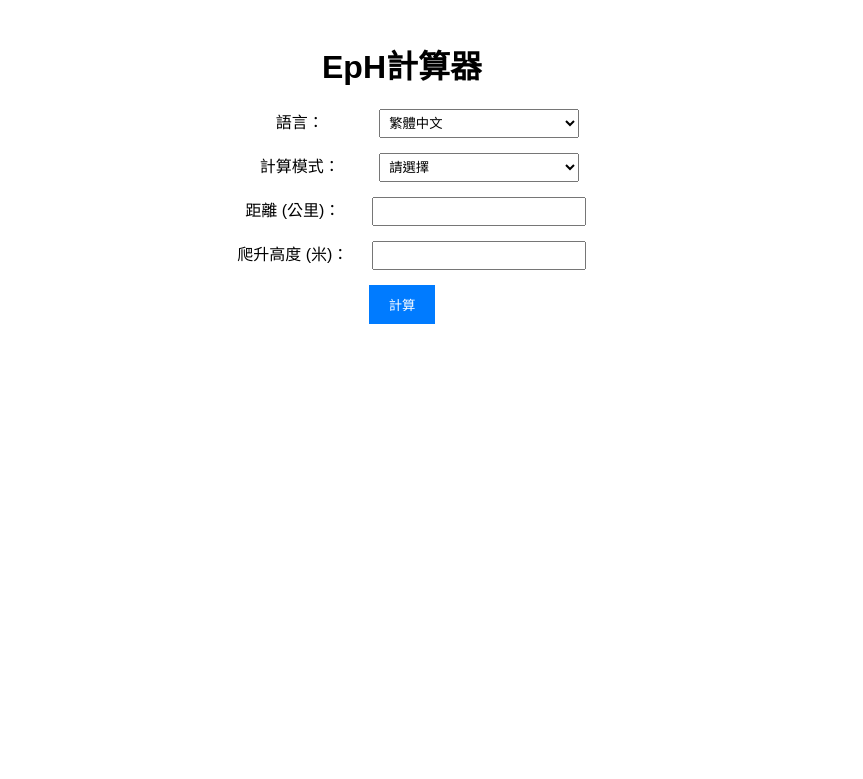
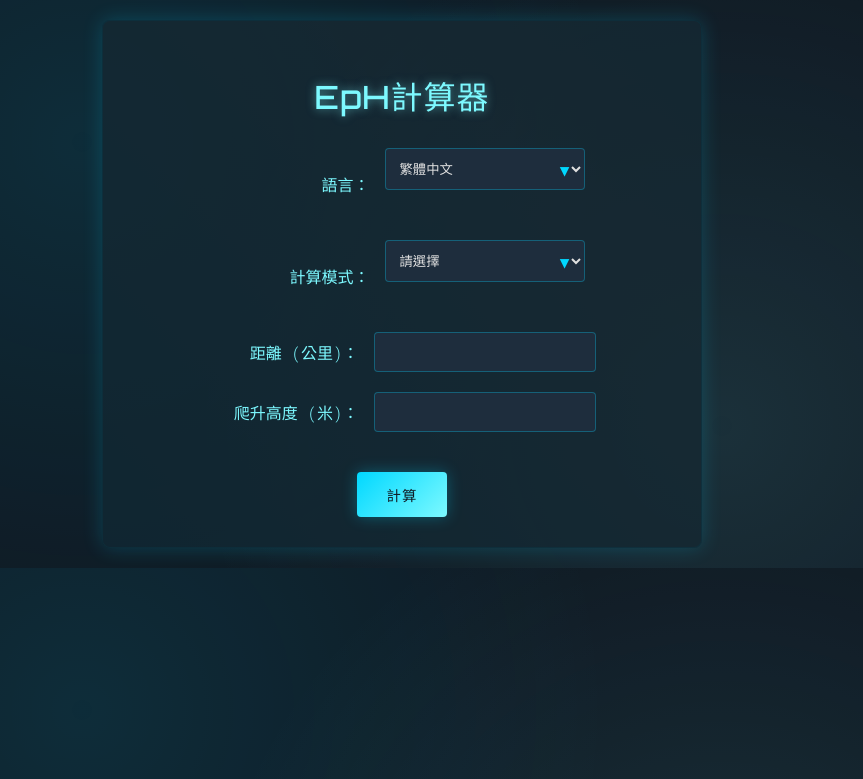
Before and after one commit to yung00000/EpH, a Flask app: page / in a window 1280 px wide. Shown: the top 779 px of the page, without its empty margins (238-1101 px from the left). Run offline with Flask 3, Linux system fonts and the light colour scheme.

Commit message:
Enhance index.html with improved styling, animations, and layout adjustments for better user experience

```diff
--- a/templates/index.html
+++ b/templates/index.html
@@ -4,43 +4,173 @@
     <meta charset="UTF-8">
     <meta name="viewport" content="width=device-width, initial-scale=1.0">
     <title>{{ translations.title }}</title>
+    <link href="https://fonts.googleapis.com/css2?family=Orbitron:wght@400;500;700&family=Roboto+Mono:wght@300;400;500&display=swap" rel="stylesheet">
     <style>
+        :root {
+            --primary-color: #0f1923;
+            --secondary-color: #1e2d3d;
+            --accent-color: #00d8ff;
+            --text-color: #e0e0e0;
+            --highlight-color: #7df9ff;
+            --error-color: #ff3860;
+        }
+
         body {
-            font-family: Arial, sans-serif;
+            font-family: 'Roboto Mono', monospace;
+            background-color: var(--primary-color);
+            color: var(--text-color);
             max-width: 600px;
             margin: 0 auto;
             padding: 20px;
+            background-image:
+                radial-gradient(circle at 25% 25%, rgba(0, 216, 255, 0.1) 0%, transparent 50%),
+                radial-gradient(circle at 75% 75%, rgba(125, 249, 255, 0.1) 0%, transparent 50%);
         }
+
         .container {
             text-align: center;
+            padding: 30px;
+            background-color: rgba(15, 25, 35, 0.8);
+            border-radius: 8px;
+            box-shadow: 0 0 20px rgba(0, 216, 255, 0.2);
+            border: 1px solid rgba(0, 216, 255, 0.1);
+            position: relative;
+            overflow: hidden;
         }
+
+        .container::before {
+            content: "";
+            position: absolute;
+            top: -2px;
+            left: -2px;
+            right: -2px;
+            bottom: -2px;
+            z-index: -1;
+            background: linear-gradient(45deg, var(--accent-color), var(--highlight-color), var(--accent-color));
+            background-size: 200% 200%;
+            animation: gradient 8s ease infinite;
+            border-radius: 10px;
+            opacity: 0.3;
+        }
+
+        @keyframes gradient {
+            0% { background-position: 0% 50%; }
+            50% { background-position: 100% 50%; }
+            100% { background-position: 0% 50%; }
+        }
+
+        h1 {
+            font-family: 'Orbitron', sans-serif;
+            color: var(--highlight-color);
+            text-shadow: 0 0 10px rgba(125, 249, 255, 0.5);
+            margin-bottom: 30px;
+            letter-spacing: 1px;
+            font-weight: 500;
+        }
+
         .form-group {
-            margin: 15px 0;
+            margin: 20px 0;
+            display: flex;
+            align-items: center;
+            justify-content: center;
         }
+
         label {
             display: inline-block;
             width: 150px;
+            text-align: right;
+            margin-right: 15px;
+            color: var(--highlight-color);
+            font-weight: 300;
         }
+
         input, select {
-            padding: 5px;
+            padding: 10px;
             width: 200px;
+            background-color: var(--secondary-color);
+            border: 1px solid rgba(0, 216, 255, 0.3);
+            color: var(--text-color);
+            font-family: 'Roboto Mono', monospace;
+            border-radius: 4px;
+            transition: all 0.3s ease;
         }
+
+        input:focus, select:focus {
+            outline: none;
+            border-color: var(--accent-color);
+            box-shadow: 0 0 10px rgba(0, 216, 255, 0.3);
+        }
+
+        input::placeholder {
+            color: #6b7c8d;
+        }
+
         button {
-            padding: 10px 20px;
-            background-color: #007BFF;
-            color: white;
+            padding: 12px 30px;
+            background: linear-gradient(135deg, var(--accent-color), var(--highlight-color));
+            color: var(--primary-color);
             border: none;
             cursor: pointer;
+            font-family: 'Orbitron', sans-serif;
+            font-weight: 500;
+            letter-spacing: 1px;
+            border-radius: 4px;
+            margin-top: 20px;
+            transition: all 0.3s ease;
+            box-shadow: 0 0 15px rgba(0, 216, 255, 0.3);
+            text-transform: uppercase;
+            font-size: 0.9em;
         }
+
         button:hover {
-            background-color: #0056b3;
+            transform: translateY(-2px);
+            box-shadow: 0 0 20px rgba(0, 216, 255, 0.5);
         }
+
         .result, .error {
-            margin-top: 20px;
+            margin-top: 30px;
+            padding: 15px;
+            border-radius: 4px;
             font-weight: bold;
+            font-family: 'Roboto Mono', monospace;
+            animation: fadeIn 0.5s ease;
         }
+
+        @keyframes fadeIn {
+            from { opacity: 0; transform: translateY(10px); }
+            to { opacity: 1; transform: translateY(0); }
+        }
+
+        .result {
+            background-color: rgba(0, 216, 255, 0.1);
+            border: 1px solid var(--accent-color);
+            color: var(--highlight-color);
+            text-shadow: 0 0 5px rgba(125, 249, 255, 0.3);
+        }
+
         .error {
-            color: red;
+            background-color: rgba(255, 56, 96, 0.1);
+            border: 1px solid var(--error-color);
+            color: var(--error-color);
+        }
+
+        .glow {
+            text-shadow: 0 0 8px currentColor;
+        }
+
+        .mode-selector {
+            position: relative;
+            margin-bottom: 30px;
+        }
+
+        .mode-selector::after {
+            content: "▼";
+            position: absolute;
+            right: 15px;
+            top: 50%;
+            transform: translateY(-50%);
+            color: var(--accent-color);
+            pointer-events: none;
         }
     </style>
 </head>
@@ -50,20 +180,24 @@
         <form method="GET" action="/">
             <div class="form-group">
                 <label for="lang">{{ translations.language_label }}</label>
+                <div class="mode-selector">
                     <select name="lang" id="lang" onchange="this.form.submit()">
                         <option value="en" {% if lang == 'en' %}selected{% endif %}>English</option>
                         <option value="zh" {% if lang == 'zh' %}selected{% endif %}>繁體中文</option>
                     </select>
                 </div>
+            </div>
         </form>
         <form method="POST" action="/?lang={{ lang }}">
             <div class="form-group">
                 <label for="mode">{{ translations.mode_label }}</label>
+                <div class="mode-selector">
                     <select name="mode" id="mode" required onchange="toggleFields()">
                         <option value="">{{ translations.mode_select }}</option>
                         <option value="eph" {% if mode == 'eph' %}selected{% endif %}>{{ translations.mode_eph }}</option>
                         <option value="time" {% if mode == 'time' %}selected{% endif %}>{{ translations.mode_time }}</option>
                     </select>
+                </div>
             </div>
             <div class="form-group">
                 <label for="distance">{{ translations.distance_label }}</label>
@@ -84,7 +218,7 @@
             <button type="submit">{{ translations.submit_button }}</button>
         </form>
         {% if result %}
-        <div class="result">{{ result }}</div>
+        <div class="result glow">{{ result }}</div>
         {% endif %}
         {% if error %}
         <div class="error">{{ error }}</div>
@@ -99,7 +233,20 @@
             document.getElementById('eph').required = mode === 'time';
         }
         // Ensure fields are toggled correctly on page load
+        document.addEventListener('DOMContentLoaded', function() {
             toggleFields();
+
+            // Add animation to inputs when focused
+            const inputs = document.querySelectorAll('input, select');
+            inputs.forEach(input => {
+                input.addEventListener('focus', function() {
+                    this.style.boxShadow = '0 0 15px rgba(0, 216, 255, 0.5)';
+                });
+                input.addEventListener('blur', function() {
+                    this.style.boxShadow = 'none';
+                });
+            });
+        });
     </script>
 </body>
 </html>
```
Lines whose indentation alone changed are shown as unchanged.
